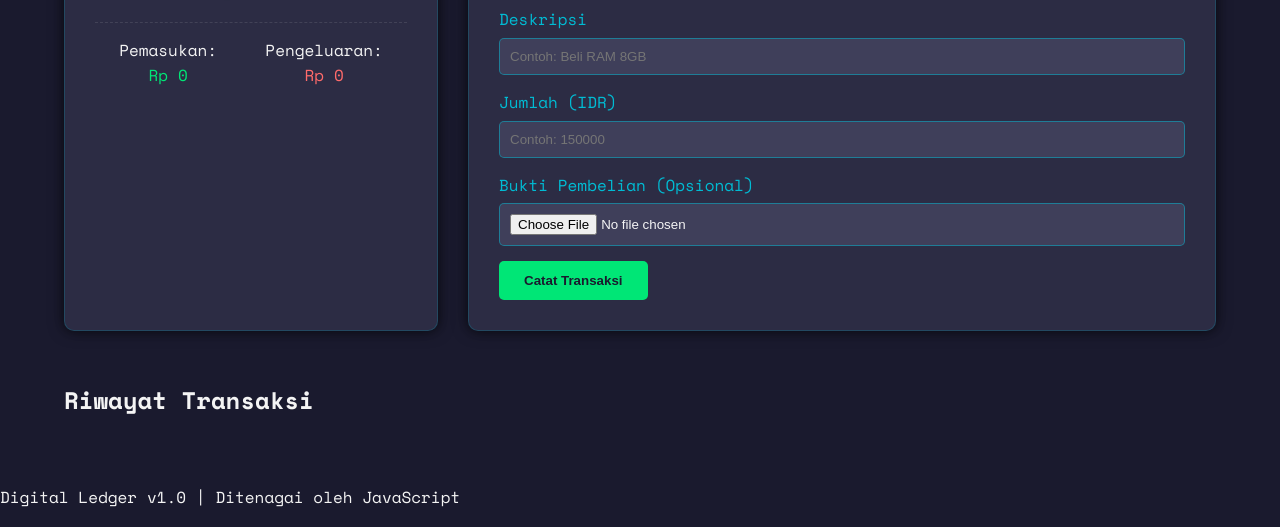
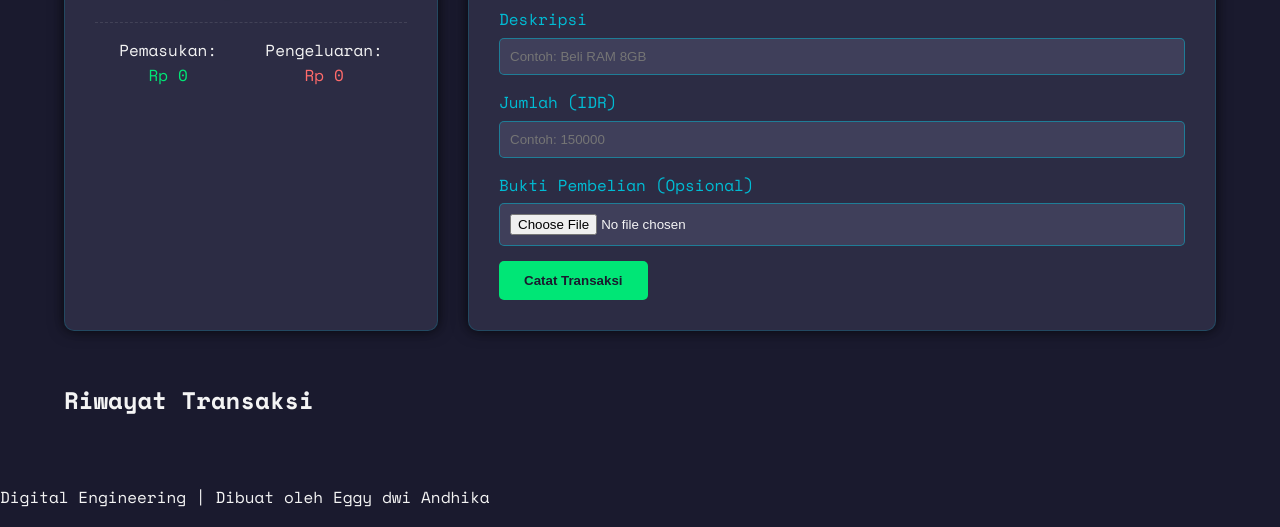
Before and after one commit to dwieggy80-arch/Mengelola-Keuangan-Anak-IT, a plain HTML site: page index.html in a window 1280 px wide. Shown: the part 434-961 px from the top of the page. Drawn offline with nearby package versions, Linux system fonts and the light colour scheme.

Commit message:
Update footer text in index.html

```diff
--- a/index.html
+++ b/index.html
@@ -63,7 +63,7 @@
     </main>
 
     <footer>
-        <p>Digital Ledger v1.0 | Ditenagai oleh JavaScript</p>
+        <p>Digital Engineering | Dibuat oleh Eggy dwi Andhika</p>
     </footer>
 
     <script src="script.js"></script>
```
